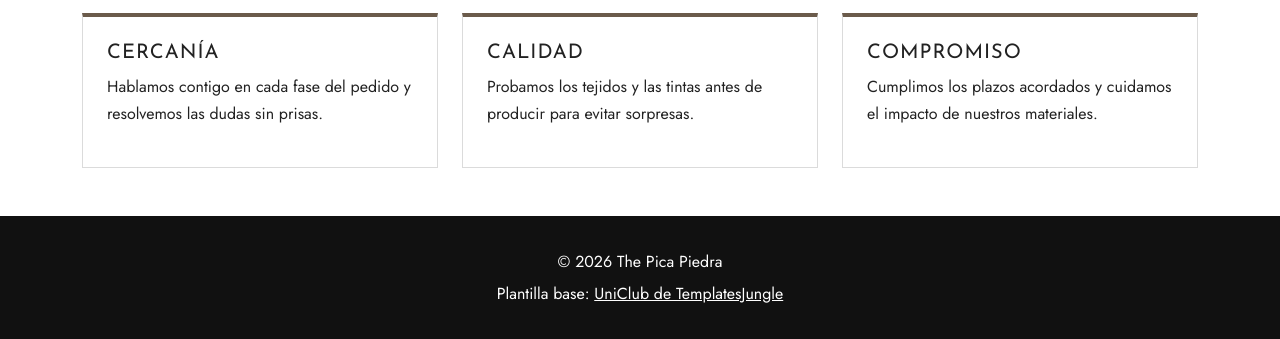
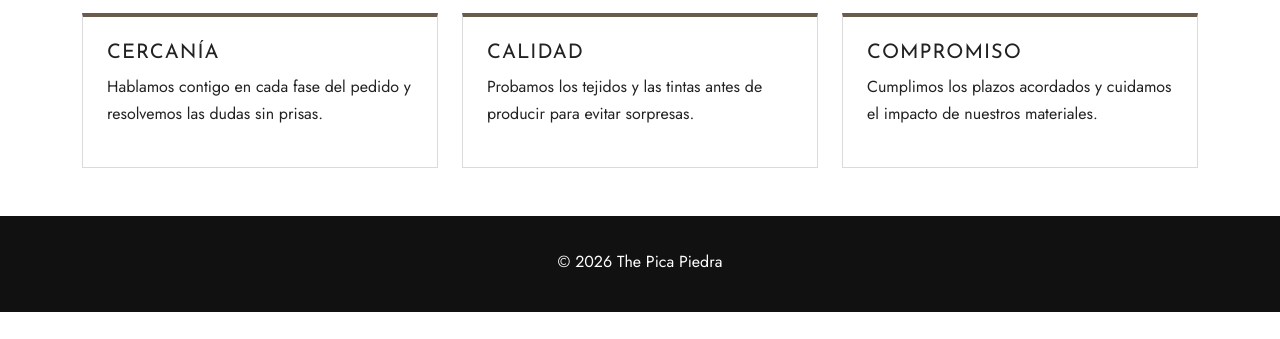
Before and after one commit to EGV-MaraSuittPZ/The-Pica-Piedra-WEBPROYECT, a plain HTML site: page paginas/sobre-nosotros.html in a window 1280 px wide. Shown: the part 578-917 px from the top of the page. After the commit the page ends 890 px from the top, so only its background shows below. Drawn offline with nearby package versions, Linux system fonts and the light colour scheme.

Commit message:
Remove template credit from footer
Removed the credit for the template used in the footer.

```diff
--- a/paginas/sobre-nosotros.html
+++ b/paginas/sobre-nosotros.html
@@ -79,7 +79,6 @@
   <footer class="pie-pagina">
     <div class="container">
       <p class="mb-1">&copy; 2026 The Pica Piedra</p>
-      <p class="mb-0">Plantilla base: <a href="https://templatesjungle.com/">UniClub de TemplatesJungle</a></p>
     </div>
   </footer>
 
```
